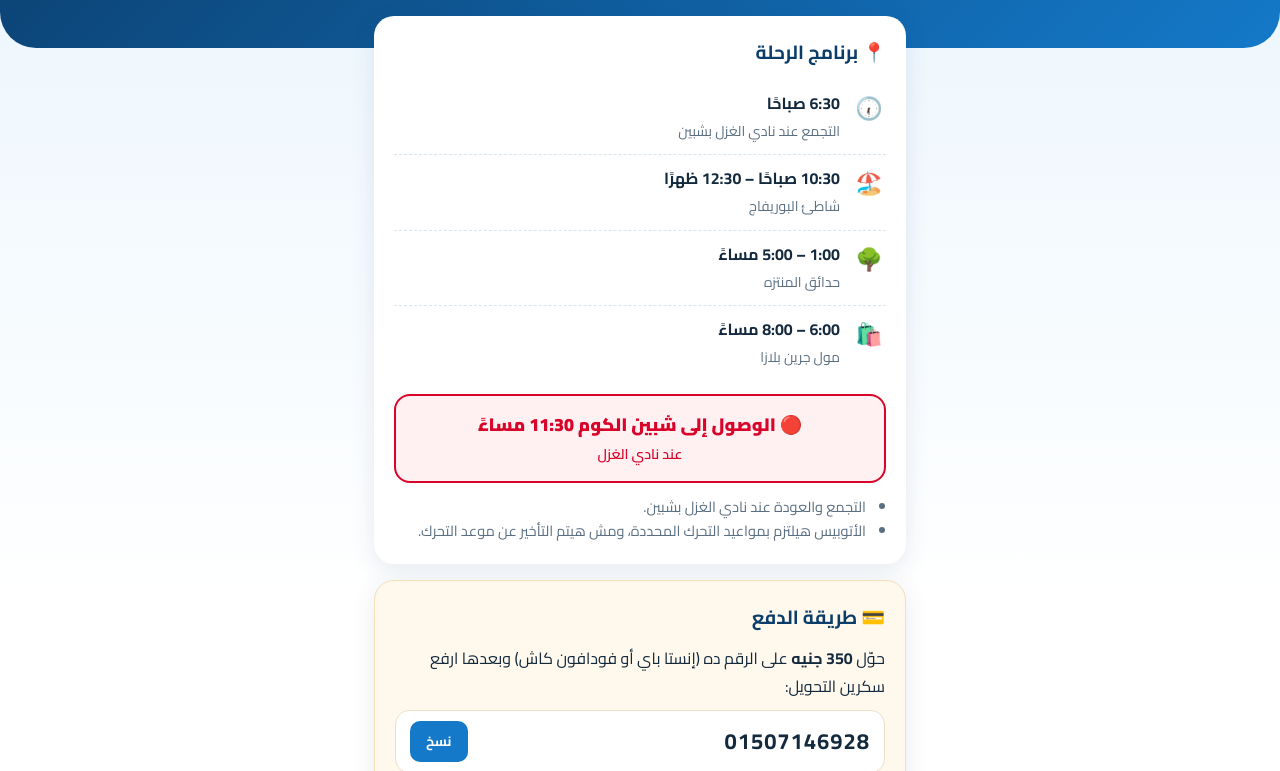
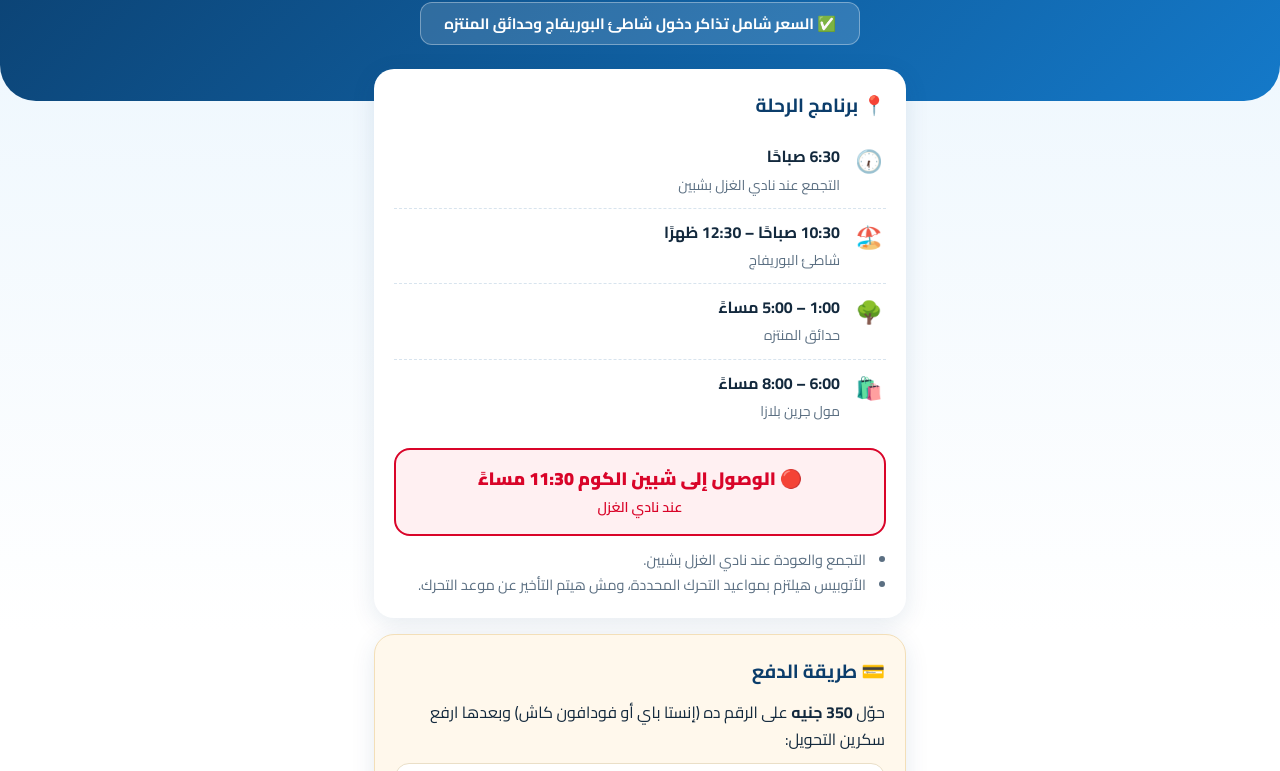
Before and after one commit to gamalzakareya6-star/alex, a plain HTML site: page index.html in a window 1280 px wide. Shown: the part 194-965 px from the top of the page. Drawn offline with Linux system fonts and the light colour scheme.

Commit message:
Add files via upload

```diff
--- a/index.html
+++ b/index.html
@@ -16,6 +16,7 @@
   .hero h1{font-size:30px;font-weight:900}
   .hero p{opacity:.92;margin-top:6px}
   .price{display:inline-block;margin-top:16px;background:#fff;color:var(--navy);font-weight:900;font-size:22px;padding:6px 26px;border-radius:40px}
+  .included{margin:10px auto 0;font-size:15px;font-weight:700;color:#fff;background:rgba(255,255,255,.14);border:1px solid rgba(255,255,255,.35);border-radius:12px;padding:8px 12px;max-width:440px}
   main{max-width:560px;margin:-32px auto 40px;padding:0 14px}
   .card{background:#fff;border-radius:20px;padding:20px;margin-bottom:16px;box-shadow:0 6px 24px rgba(11,61,107,.1)}
   .card h2{font-size:19px;color:var(--navy);margin-bottom:12px;font-weight:700}
@@ -57,6 +58,7 @@
   <h1>🌊☀️ رحلة الإسكندرية ☀️🌊</h1>
   <p>يوم مليان فسح ومرح في عروس البحر المتوسط 💙</p>
   <div class="price">💰 350 جنيه فقط</div>
+  <div class="included">✅ السعر شامل تذاكر دخول شاطئ البوريفاج وحدائق المنتزه</div>
 </header>
 
 <main>
```
